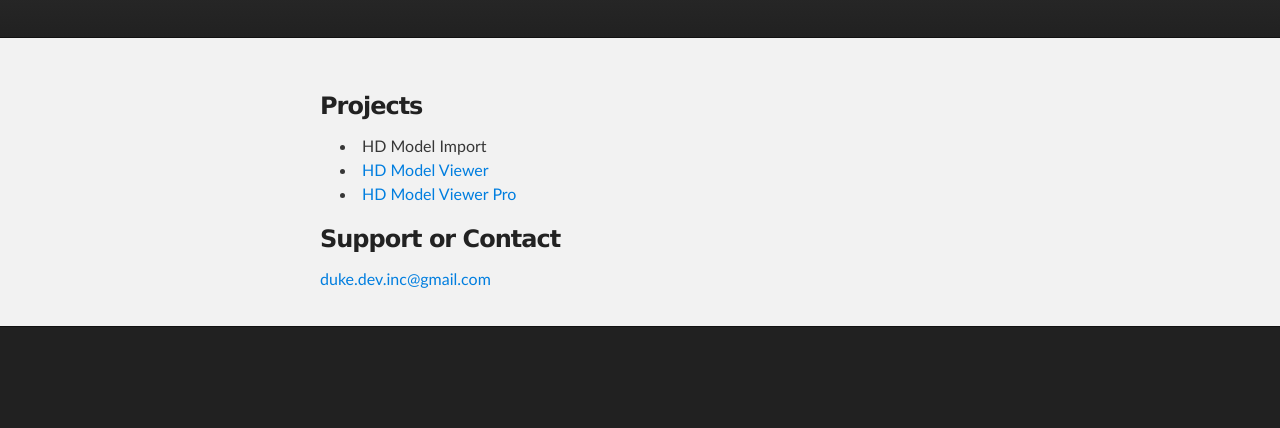
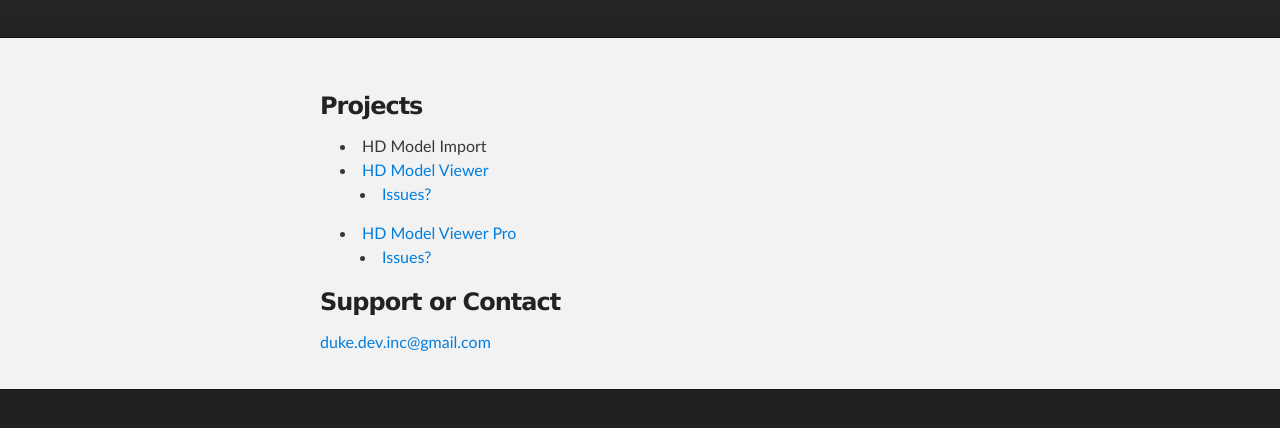
Before and after one commit to dukedev/dukedev, a plain HTML site: page index.html in a window 1280 px wide. Shown: the part 136-564 px from the top of the page. Drawn offline with Linux system fonts and the light colour scheme.

Commit message:
Update index.html

```diff
--- a/index.html
+++ b/index.html
@@ -35,8 +35,16 @@
 
 <ul>
 <li>HD Model Import</li>
-<li><a href="https://play.google.com/store/apps/details?id=com.dukedev.hdmodelviewer">HD Model Viewer</a></li>
-<li><a href="https://play.google.com/store/apps/details?id=com.dukedev.hdmodelviewerpro">HD Model Viewer Pro</a></li>
+<li><a href="https://play.google.com/store/apps/details?id=com.dukedev.hdmodelviewer">HD Model Viewer</a>
+  <ul>
+    <li><a href="https://github.com/dukedev/hd_model_viewer/issues">Issues?</a></li>
+  </ul>
+</li>
+<li><a href="https://play.google.com/store/apps/details?id=com.dukedev.hdmodelviewerpro">HD Model Viewer Pro</a>
+    <ul>
+    <li><a href="https://github.com/dukedev/hd_model_viewer/issues">Issues?</a></li>
+  </ul>
+</li>
 </ul><h3>Support or Contact</h3>
 
 <p><a href="mailto:duke.dev.inc@gmail.com">duke.dev.inc@gmail.com</a></p>
```
